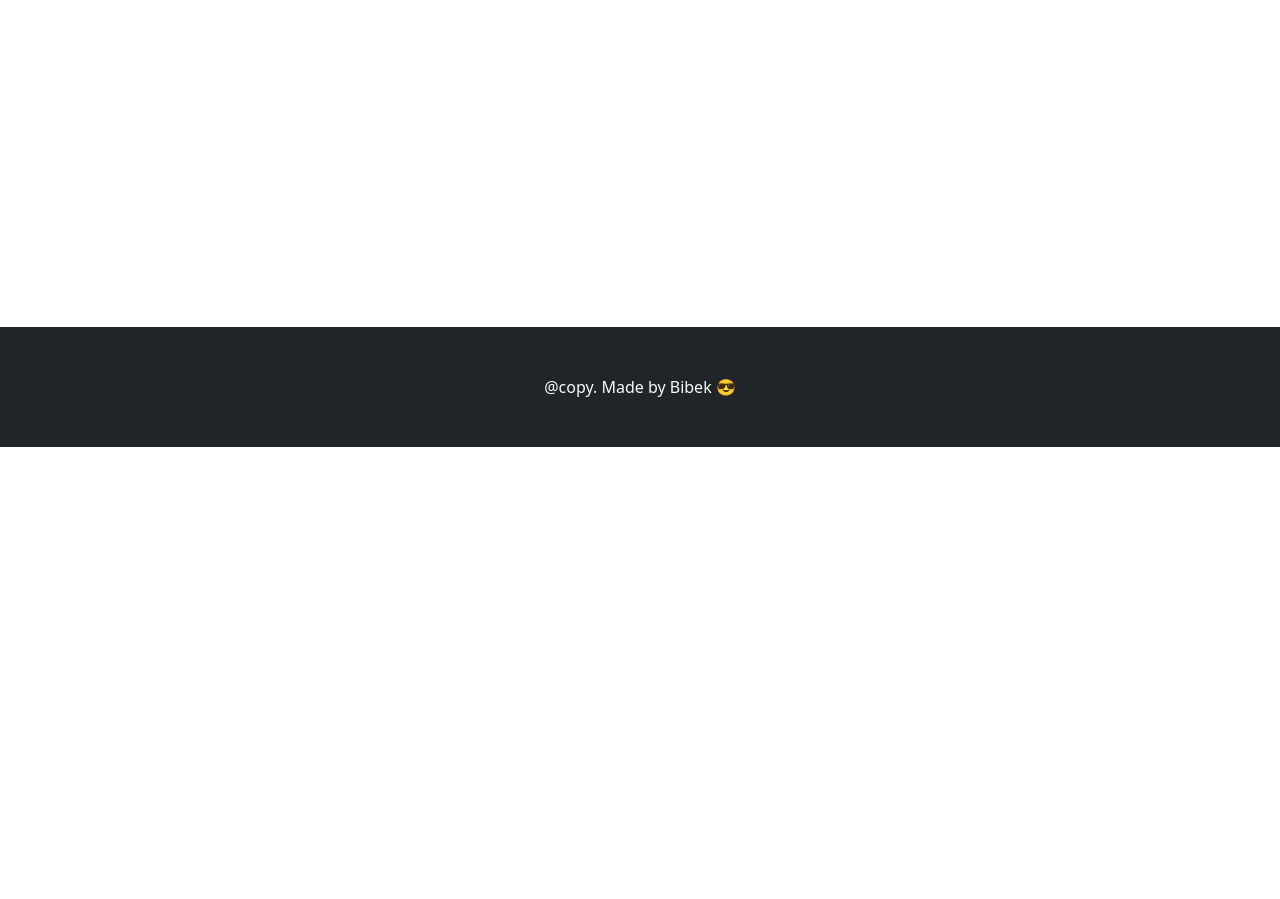
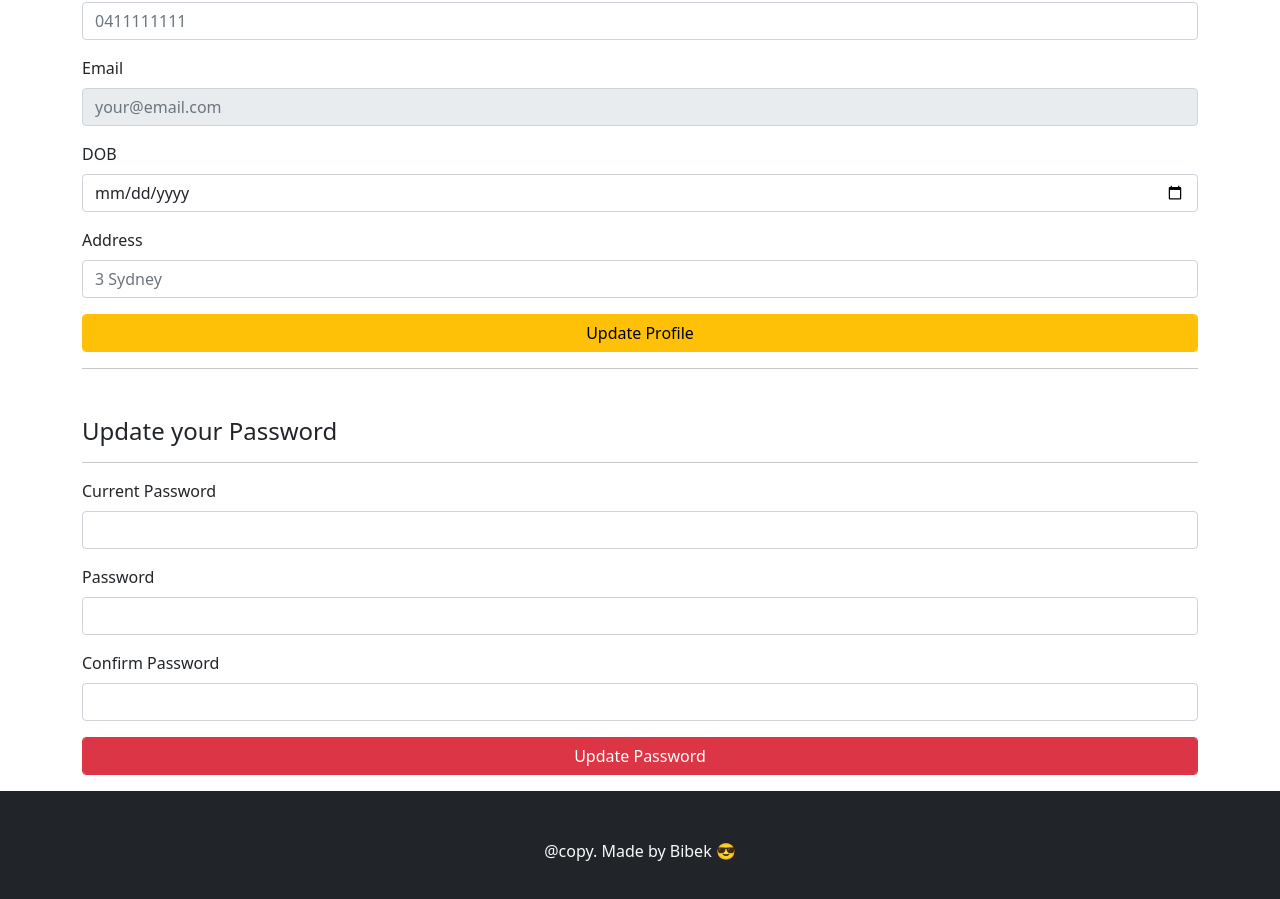
Before and after one commit to Bibek-2022/Admin-CMS, a React (Create React App) app in the folder client/: page /adminprofile in a window 1280 px wide. Shown: the part 409-1308 px from the top of the page. Before the commit the page ends 856 px from the top, so only its background shows below. Built offline with nearby package versions, Linux system fonts and the light colour scheme.

Commit message:
update password UI

```diff
--- a/client/src/components/user-profile/UpdatePassword.js
+++ b/client/src/components/user-profile/UpdatePassword.js
@@ -0,0 +1,68 @@
+import React, { useState } from "react";
+import { Form } from "react-bootstrap";
+
+import { CustomInput } from "../../custom-input/CustomInput";
+
+const initialState = {
+  currentPassword: "",
+  password: "",
+  confirmPassword: "",
+};
+export const UpdatePassword = () => {
+  const [form, setForm] = useState(initialState);
+
+  const hadleOnChage = (e) => {
+    let { name, value } = e.target;
+    console.log(name, value);
+
+    setForm({
+      ...form,
+      [name]: value,
+    });
+  };
+
+  const handleOnSubmit = (e) => {
+    e.preventDefault();
+    console.log(form);
+  };
+
+  const inputFields = [
+    {
+      label: "Current Password",
+      name: "currentPassword",
+      required: true,
+      type: "password",
+      value: form.currentPassword,
+    },
+    {
+      label: "Password",
+      name: "password",
+      required: true,
+      type: "password",
+      value: form.password,
+    },
+    {
+      label: "Confirm Password",
+      name: "confirmPassword",
+      required: true,
+      type: "password",
+      value: form.confirmPassword,
+    },
+    {
+      type: "submit",
+      value: "Update Password",
+      className: "btn btn-danger",
+    },
+  ];
+  return (
+    <div className="mt-5">
+      <h4>Update your Password</h4>
+      <hr />
+      <Form onSubmit={handleOnSubmit}>
+        {inputFields.map((item, i) => (
+          <CustomInput key={i} {...item} onChange={hadleOnChage} />
+        ))}
+      </Form>
+    </div>
+  );
+};
--- a/client/src/pages/admin-profile/AdminProfile.js
+++ b/client/src/pages/admin-profile/AdminProfile.js
@@ -1,8 +1,18 @@
 import React from "react";
+import { UpdatePassword } from "../../components/user-profile/UpdatePassword";
+import { UserProfile } from "../../components/user-profile/UserProfile";
 import AdminLayout from "../../layout/AdminLayout";
 
 const AdminProfile = () => {
-  return <AdminLayout>Admin Profile</AdminLayout>;
+  return (
+    <AdminLayout>
+      <h3 className="p-4 text-center">Admin Profile</h3>
+
+      <UserProfile />
+      <hr />
+      <UpdatePassword />
+    </AdminLayout>
+  );
 };
 
 export default AdminProfile;
```
